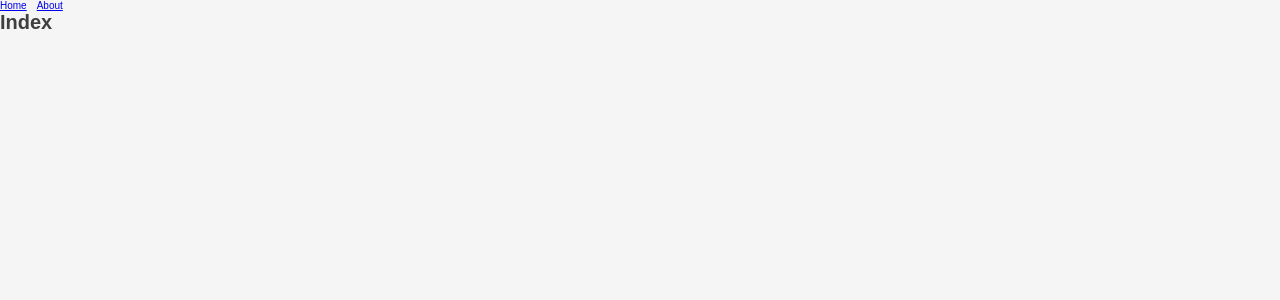
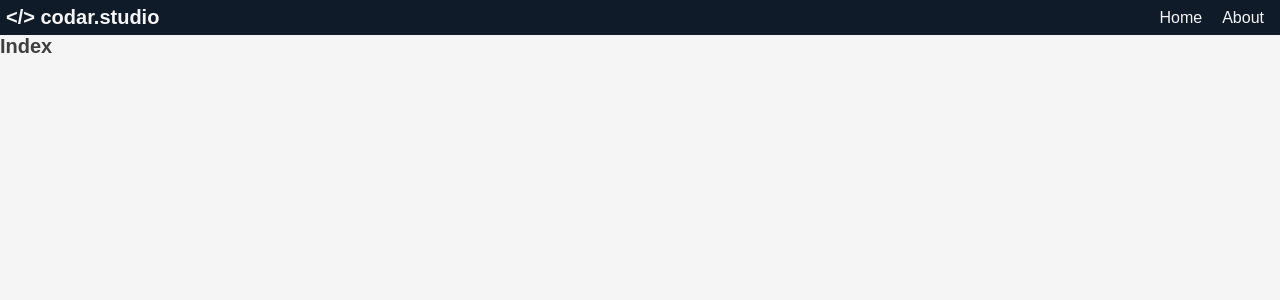
Before and after one commit to viniciusbmello/next-nprogress-motion, a Next.js app: page / in a window 1280 px wide. Shown: the top 300 px of the page. Built offline with nearby package versions, Linux system fonts and the light colour scheme.

Commit message:
Header Component

```diff
--- /dev/null
+++ b/components/header/index.js
@@ -0,0 +1,24 @@
+import React from 'react'
+import Link from 'next/link'
+
+import Container from './style'
+
+const Header = () => {
+  return (
+    <Container>
+      <div>
+        <h1>{'</>'} codar.studio</h1>
+      </div>
+      <div>
+        <Link href='/'>
+          <a>Home</a>
+        </Link>
+        <Link href='/about'>
+          <a>About</a>
+        </Link>
+      </div>
+    </Container>
+  )
+}
+
+export default Header
--- /dev/null
+++ b/components/header/style.js
@@ -0,0 +1,20 @@
+import styled from 'styled-components'
+
+const Container = styled.div`
+  display: flex;
+  align-items: center;
+  justify-content: space-between;
+  text-align: center;
+  background: ${(props) => props.theme.colors.primary};
+  color: ${(props) => props.theme.colors.background};
+  padding: 0.6rem;
+
+  a {
+    font-size: 1.6rem;
+    margin: 0 1rem;
+    text-decoration: none;
+    color: ${(props) => props.theme.colors.background};
+  }
+`
+
+export default Container
--- a/pages/_app.js
+++ b/pages/_app.js
@@ -1,8 +1,9 @@
 import React from 'react'
 import Router from 'next/router'
-import Link from 'next/link'
 import NProgress from 'nprogress'
 import { ThemeProvider } from 'styled-components'
+
+import Header from '../components/header'
 
 import GlobalStyle from '../styles/global'
 import light from '../styles/themes/light'
@@ -15,19 +16,7 @@ const MyApp = ({ Component, pageProps }) => {
   return (
     <ThemeProvider theme={light}>
       <GlobalStyle />
-      <nav>
-        <style jsx>{`
-          a {
-            margin: 0 10px 0 0;
-          }
-        `}</style>
-        <Link href='/'>
-          <a>Home</a>
-        </Link>
-        <Link href='/about'>
-          <a>About</a>
-        </Link>
-      </nav>
+      <Header />
       <Component {...pageProps} />
     </ThemeProvider>
   )
```
